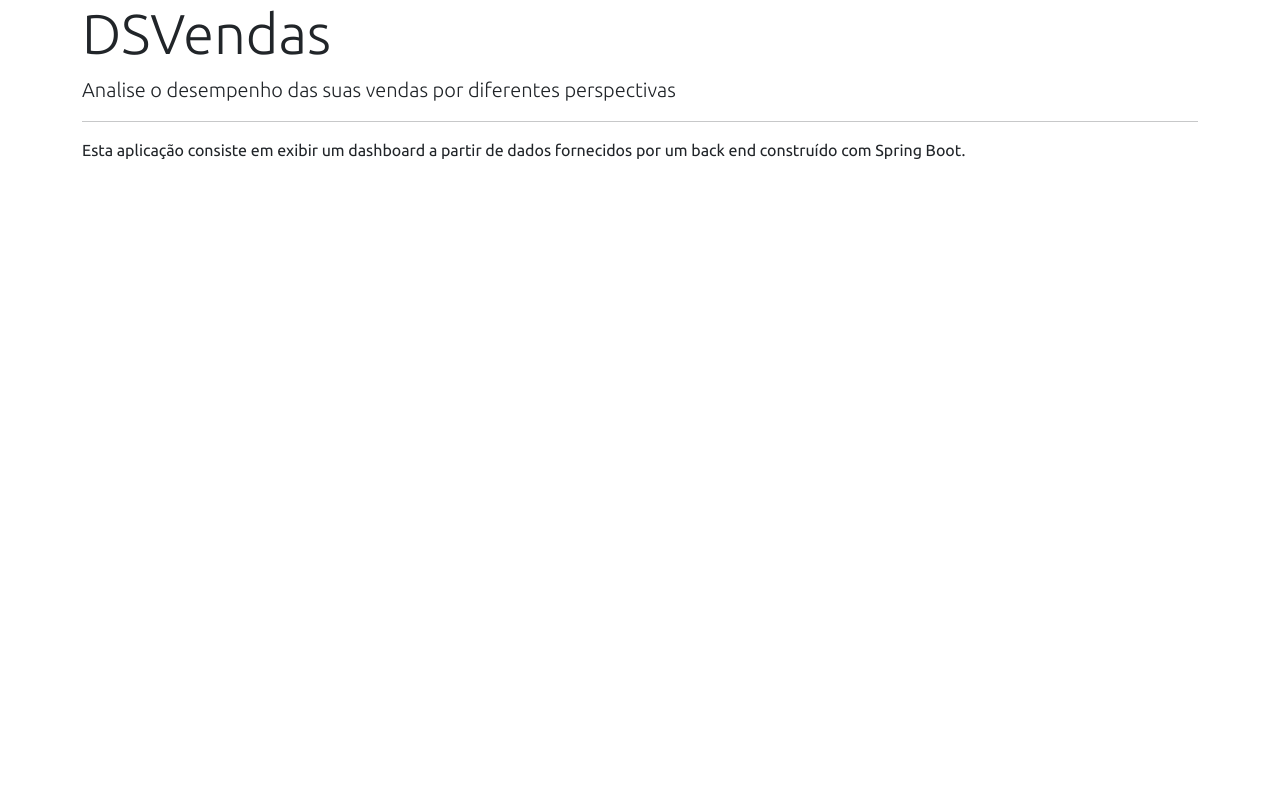
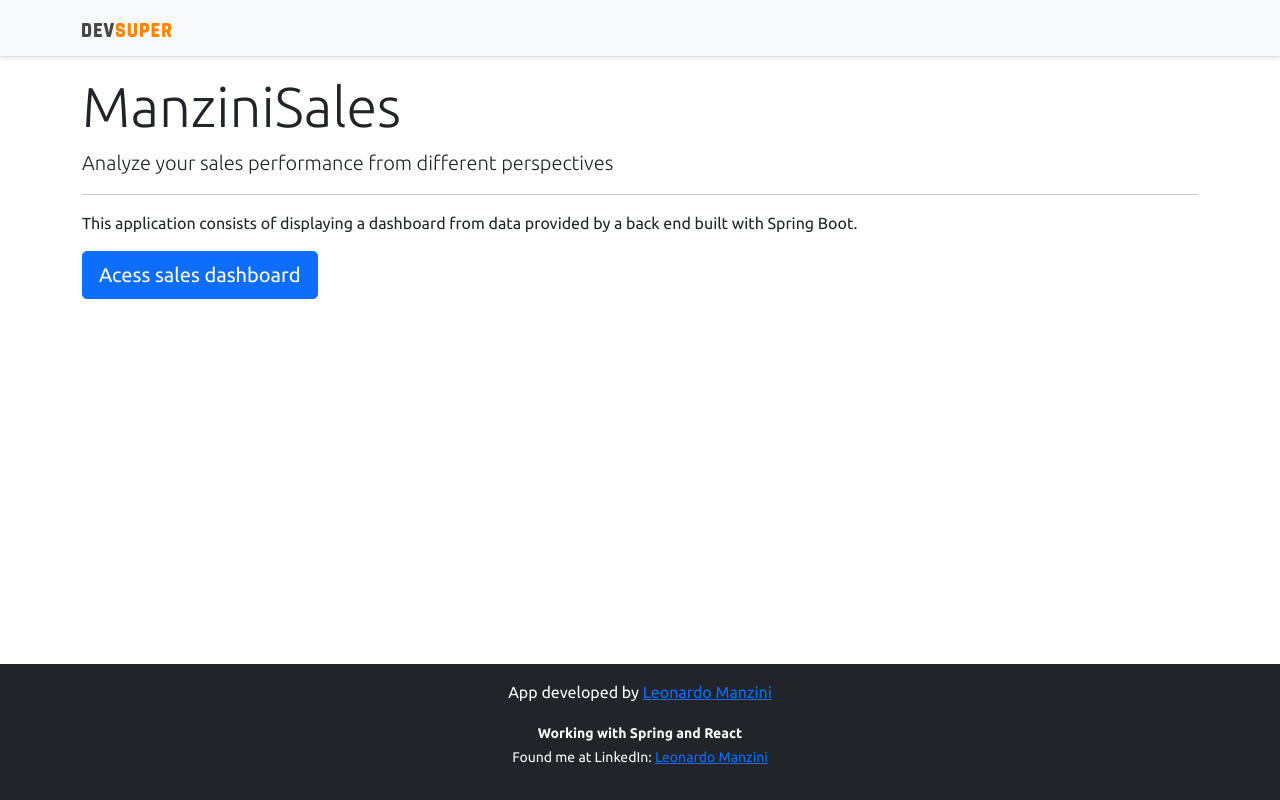
Before and after one commit to LeoManzini/ManziniSales, a React (Create React App) app in the folder frontend/: page / in a window 1280 px wide. Built offline with nearby package versions, Linux system fonts and the light colour scheme.

Commit message:
Adding some links and name changes

```diff
--- a/frontend/public/index.html
+++ b/frontend/public/index.html
@@ -8,7 +8,7 @@
   <meta name="theme-color" content="#000000" />
   <meta name="description" content="Web site created using react and spring" />
 
-  <title>DSVendas</title>
+  <title>ManziniSales</title>
 </head>
 
 <body>
--- a/frontend/src/components/Footer/index.tsx
+++ b/frontend/src/components/Footer/index.tsx
@@ -4,7 +4,7 @@ function Footer() {
             <div className="container">
                 <p className="text-light">App developed by <a href="https://github.com/LeoManzini" target="_blank" rel="noreferrer">Leonardo Manzini</a></p>
                 <p className="text-light"><small><strong>Working with Spring and React</strong><br />
-      Found me at LinkedIn: <a href="www.linkedin.com/in/leonardo-manzini" target="_blank" rel="noreferrer">Leonardo Manzini</a></small></p>
+      Found me at LinkedIn: <a href="https://www.linkedin.com/in/leonardo-manzini" target="_blank" rel="noreferrer">Leonardo Manzini</a></small></p>
             </div>
         </footer>
     );
--- a/frontend/src/components/NavBar/index.tsx
+++ b/frontend/src/components/NavBar/index.tsx
@@ -1,11 +1,14 @@
 import ImgDsDark from 'assets/img/ds-dark.svg'
+import { Link } from 'react-router-dom';
 
 function NavBar() {
     return (
         <div className="d-flex flex-column flex-md-row align-items-center p-3 px-md-4 mb-3 bg-light border-bottom shadow-sm">
             <div className="container">
                 <nav className="my-2 my-md-0 mr-md-3">
-                    <img src={ImgDsDark} alt="DevSuperior" width="120" />
+                    <Link to="/">
+                        <img src={ImgDsDark} alt="DevSuper" width="120" />
+                    </Link>
                 </nav>
             </div>
         </div>
--- a/frontend/src/pages/Home/index.tsx
+++ b/frontend/src/pages/Home/index.tsx
@@ -1,13 +1,24 @@
+import Footer from "components/Footer";
+import NavBar from "components/NavBar";
+import { Link } from "react-router-dom";
+
 function Home() {
     return (
-        <div className="container">
-            <div className="jumbotron">
-                <h1 className="display-4">DSVendas</h1>
-                <p className="lead">Analise o desempenho das suas vendas por diferentes perspectivas</p>
-                <hr />
-                <p>Esta aplicação consiste em exibir um dashboard a partir de dados fornecidos por um back end construído com Spring Boot.</p>
+        <>
+            <NavBar />
+            <div className="container">
+                <div className="jumbotron">
+                    <h1 className="display-4">ManziniSales</h1>
+                    <p className="lead">Analyze your sales performance from different perspectives</p>
+                    <hr />
+                    <p>This application consists of displaying a dashboard from data provided by a back end built with Spring Boot.</p>
+                    <Link className="btn btn-primary btn-lg" to="/dashboard">
+                        Acess sales dashboard
+                    </Link>
+                </div>
             </div>
-        </div>
+            <Footer />
+        </>
     );
 }
 
```
